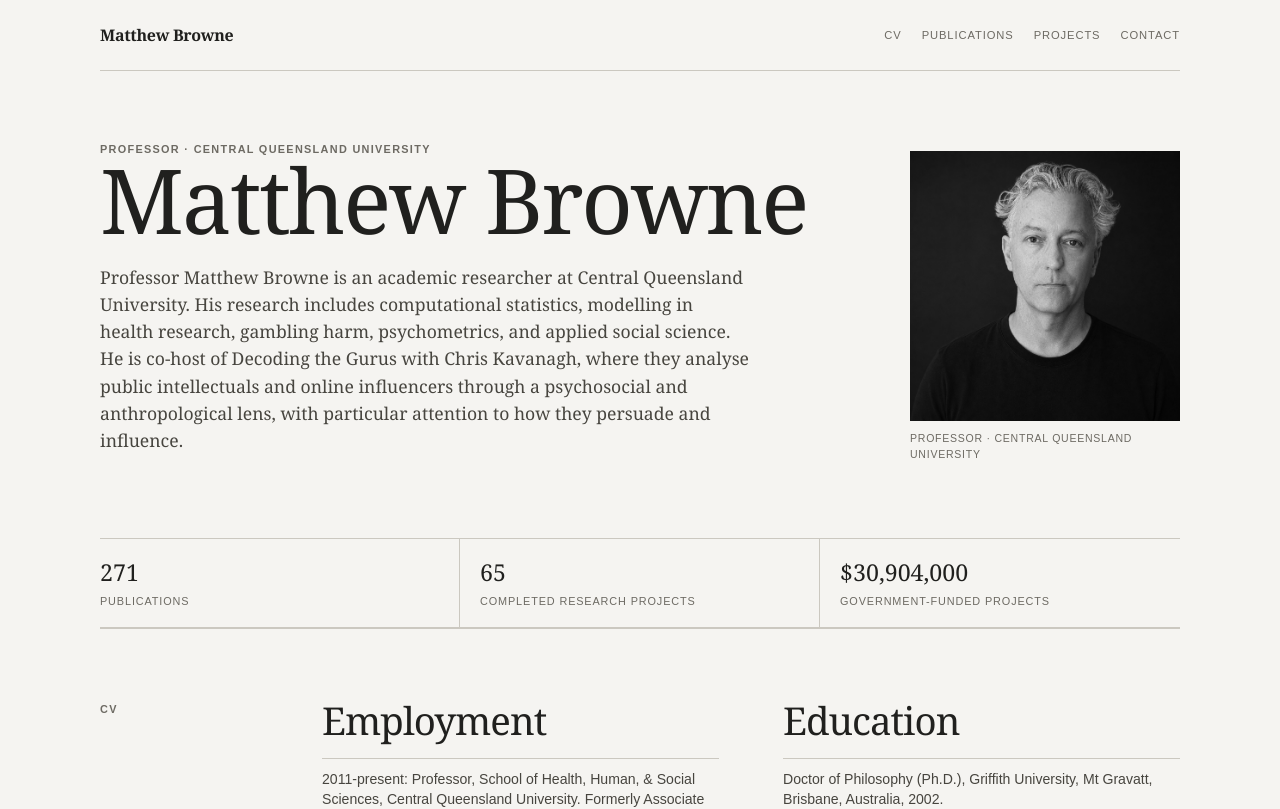
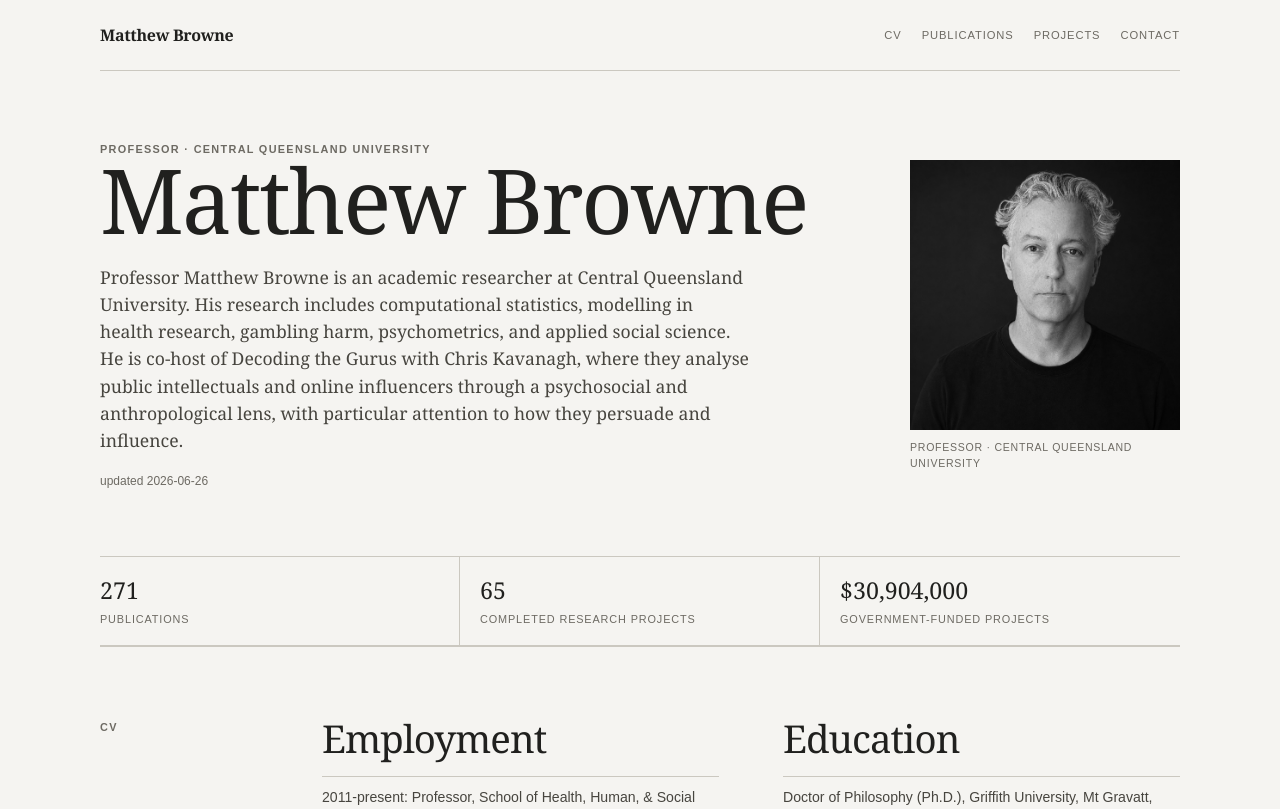
Before and after one commit to brownem722/brownem722.github.io, a Next.js app: page / in a window 1280 px wide. Shown: the top 809 px of the page. Built offline with nearby package versions, Linux system fonts and the light colour scheme.

Commit message:
Use concise CV update date

```diff
--- a/app/page.tsx
+++ b/app/page.tsx
@@ -21,6 +21,7 @@ export default function Home() {
           <p className="eyebrow">{cv.currentPosition} · {cv.institution}</p>
           <h1>{cv.name}</h1>
           <p className="lede">{cv.profile}</p>
+          <p className="quiet-note">updated {cv.updated}</p>
         </div>
         <figure className="portrait-frame">
           {/* eslint-disable-next-line @next/next/no-img-element */}
```
Also changed, not shown: 1 other file (tests, documents, lock files or other folders).
